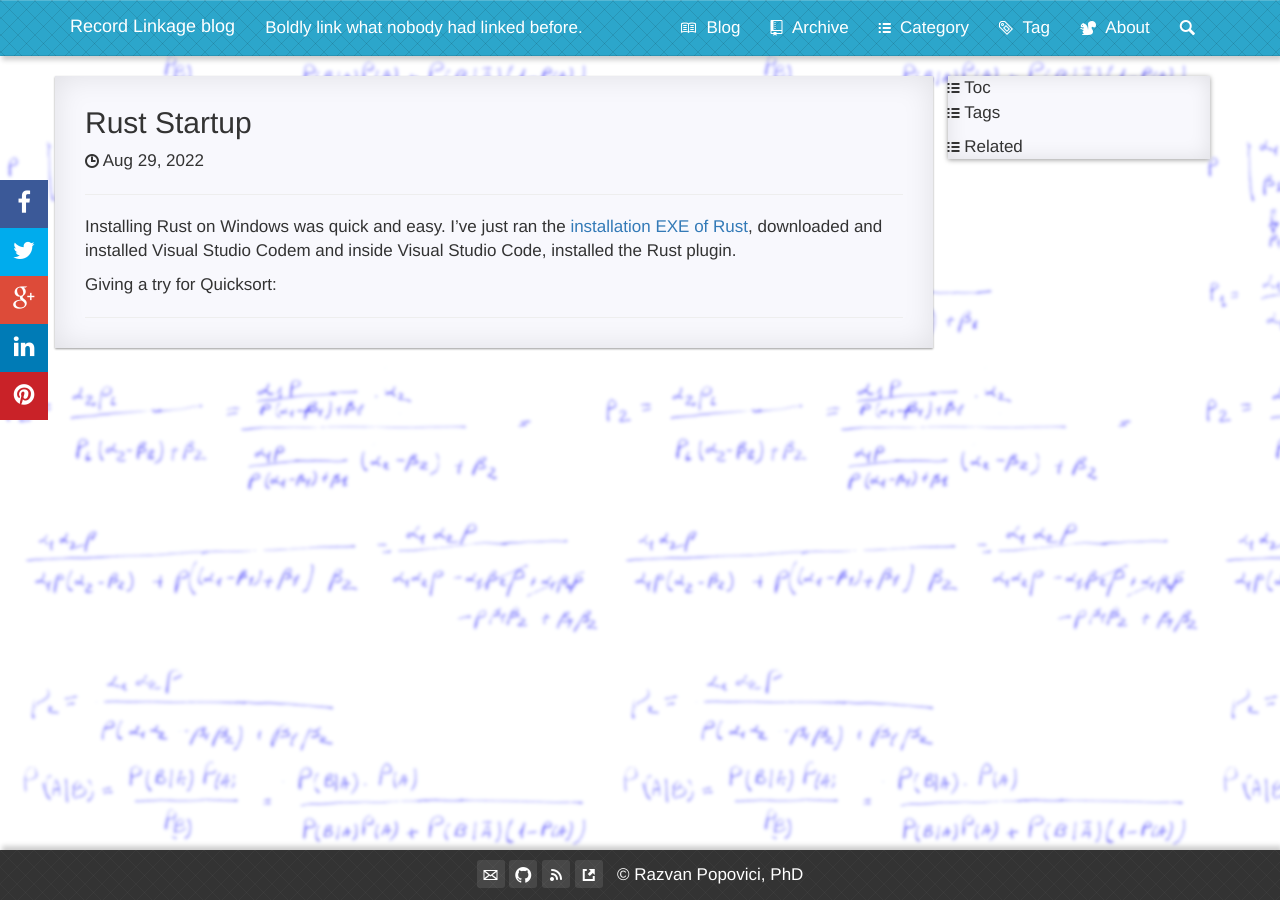
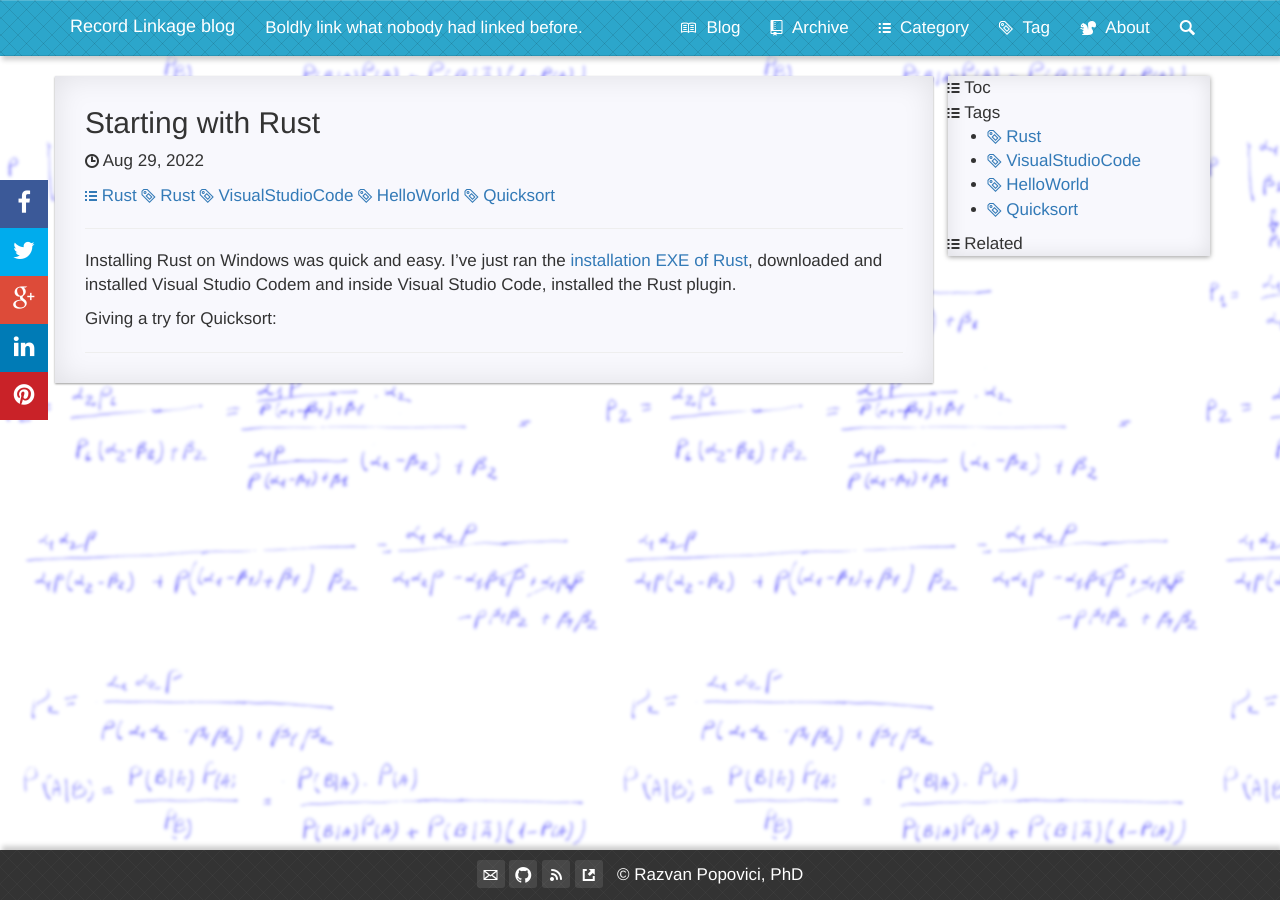
Before and after one commit to RazvanML/reco-link, a Jekyll site: the page built from _posts/2022-08-29-Rust-Startup.md, in a window 1280 px wide. Built offline with Jekyll 4.4.1, drawn with Linux system fonts in a browser that asks for light colours; nearby versions of some CDN libraries; our own code applies the rules of GitHub Pages for plain Markdown files; comment, search, counter and statistics services are not loaded.

Commit message:
Update 2022-08-29-Rust-Startup.md

```diff
--- a/_posts/2022-08-29-Rust-Startup.md
+++ b/_posts/2022-08-29-Rust-Startup.md
@@ -1,3 +1,11 @@
+---
+layout: post
+title: Starting with Rust
+tags: Rust VisualStudioCode HelloWorld Quicksort
+categories: Rust
+---
+
+
 Installing Rust on Windows was quick and easy. I've just ran the <a href="https://www.rust-lang.org/tools/install">installation EXE of Rust</a>, downloaded and installed Visual Studio Codem and inside Visual Studio Code, installed the Rust plugin.
 
 
```
